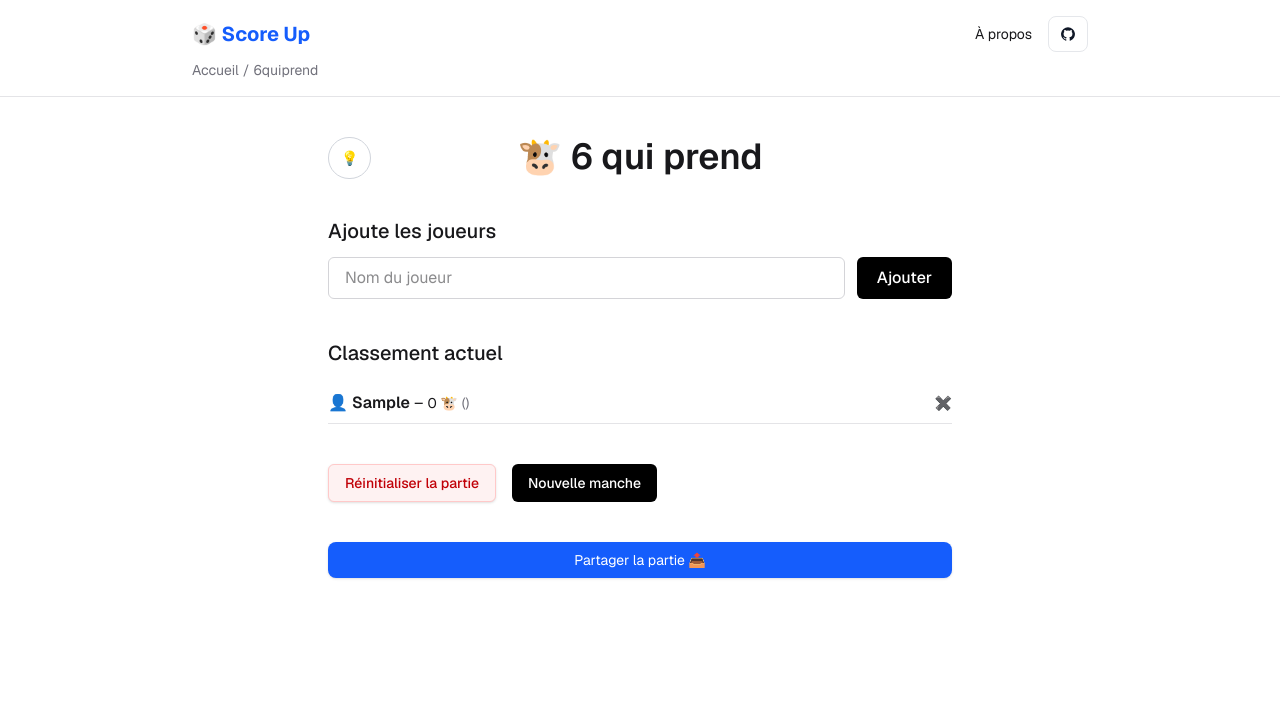
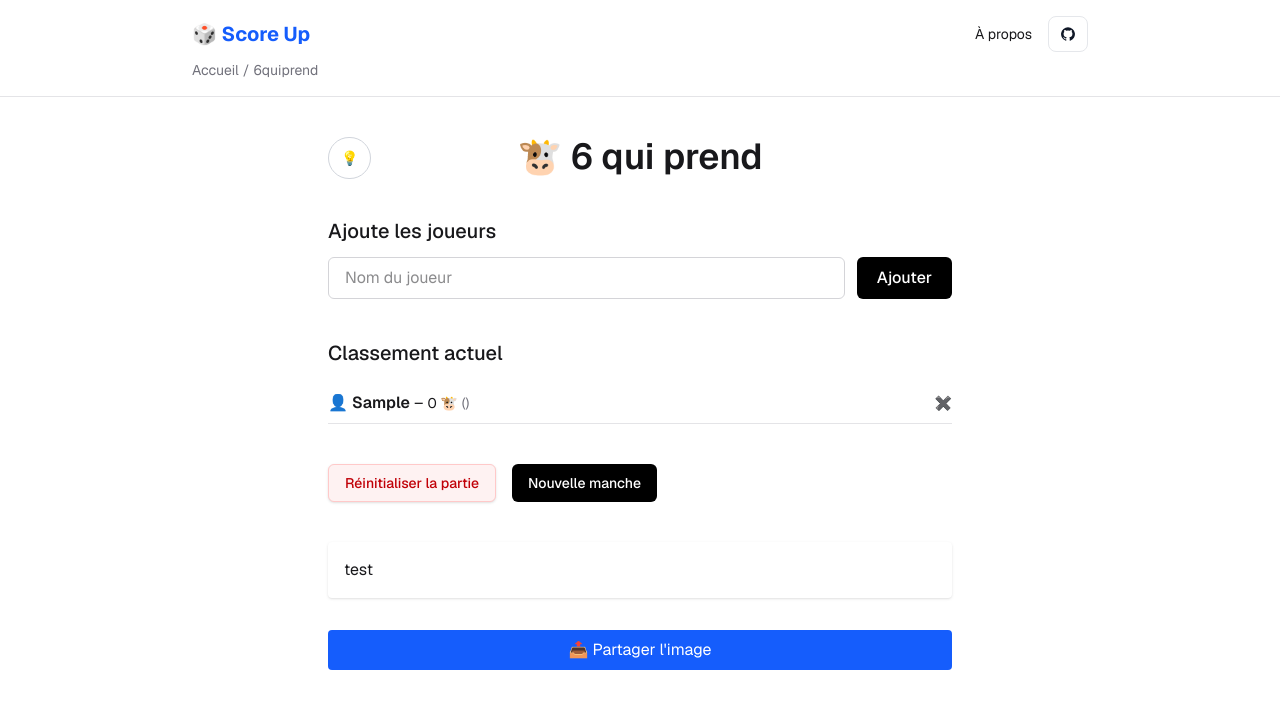
Before and after one commit to armanceau/score-up, a Next.js app in the folder my-app/: page /6quiprend in a window 1280 px wide. Both pictures are taken after typing "Sample" into the empty fields and a click on the button "Ajouter". Shown: the top 708 px of the page. Built offline with nearby package versions, Linux system fonts and the light colour scheme.

Commit message:
feat(): partage

```diff
--- a/my-app/src/app/6quiprend/page.tsx
+++ b/my-app/src/app/6quiprend/page.tsx
@@ -162,10 +162,15 @@ export default function SixQuiPrendPage() {
             />
           )}
 
-          <PartageBouton
+          <div id="resultat-partie" className="bg-white p-4 rounded shadow">
+            test
+          </div>
+
+          {/* <PartageBouton
             gameName="6 qui prend"
             players={joueursAvecScoresTotaux}
-          />
+          /> */}
+          <PartageBouton selectorToCapture="#resultat-partie" />
         </>
       )}
     </main>
--- a/my-app/src/components/PartageBouton.tsx
+++ b/my-app/src/components/PartageBouton.tsx
@@ -2,57 +2,63 @@
 
 import { useRef, useState } from "react";
 import html2canvas from "html2canvas-pro";
-import { PartageImage } from "./PartageImage";
+
+type PartageBoutonProps = {
+  selectorToCapture: string; // ex: "#resultat-partie"
+  fileName?: string;
+};
 
 export function PartageBouton({
-  gameName,
-  players,
-}: {
-  gameName: string;
-  players: { name: string; score: number }[];
-}) {
-  const imageRef = useRef<HTMLDivElement>(null);
-  const [generating, setGenerating] = useState(false);
+  selectorToCapture,
+  fileName = "scoreup.png",
+}: PartageBoutonProps) {
+  const [enCours, setEnCours] = useState(false);
+  const boutonRef = useRef<HTMLButtonElement>(null);
 
-  const handleShare = async () => {
-    if (!imageRef.current) return;
+  const partager = async () => {
+    const element = document.querySelector(selectorToCapture) as HTMLElement;
+    if (!element) {
+      alert("Élément à capturer introuvable.");
+      return;
+    }
 
-    setGenerating(true);
+    try {
+      setEnCours(true);
 
-    const canvas = await html2canvas(imageRef.current);
-    const dataUrl = canvas.toDataURL("image/png");
+      const canvas = await html2canvas(element, { backgroundColor: "#ffffff" });
+      const blob = await new Promise<Blob | null>((resolve) =>
+        canvas.toBlob(resolve, "image/png")
+      );
 
-    const blob = await (await fetch(dataUrl)).blob();
-    const file = new File([blob], "score.png", { type: "image/png" });
+      if (!blob) throw new Error("Échec de la conversion de l'image");
+
+      const file = new File([blob], fileName, { type: "image/png" });
 
       if (navigator.canShare && navigator.canShare({ files: [file] })) {
         await navigator.share({
+          title: "Ma partie ScoreUp 🎮",
+          text: "Voici mon score, t'es chaud pour faire mieux ? 💪",
           files: [file],
-        title: "Score Up",
-        text: `Résultat de la partie de ${gameName} !`,
         });
       } else {
-      const link = document.createElement("a");
-      link.href = dataUrl;
-      link.download = "score.png";
-      link.click();
+        alert("Le partage de fichier n'est pas supporté sur ce navigateur.");
       }
-
-    setGenerating(false);
+    } catch (e) {
+      console.error("Erreur de partage :", e);
+      alert("Impossible de partager l'image.");
+    } finally {
+      setEnCours(false);
+    }
   };
 
   return (
-    <>
     <button
-        onClick={handleShare}
-        className="bg-blue-600 text-white px-4 py-2 rounded-lg text-sm shadow hover:bg-blue-700"
+      ref={boutonRef}
+      onClick={partager}
+      disabled={enCours}
+      className="mt-8 px-4 py-2 bg-blue-600 text-white rounded hover:bg-blue-700 disabled:opacity-50"
     >
-        {generating ? "Génération..." : "Partager la partie 📤"}
+      {enCours ? "Partage en cours..." : "📤 Partager l'image"}
     </button>
-
-      <div className="absolute opacity-0 pointer-events-none -z-10">
-        <PartageImage ref={imageRef} gameName={gameName} players={players} />
-      </div>
-    </>
   );
 }
```
Lines whose indentation alone changed are shown as unchanged.
